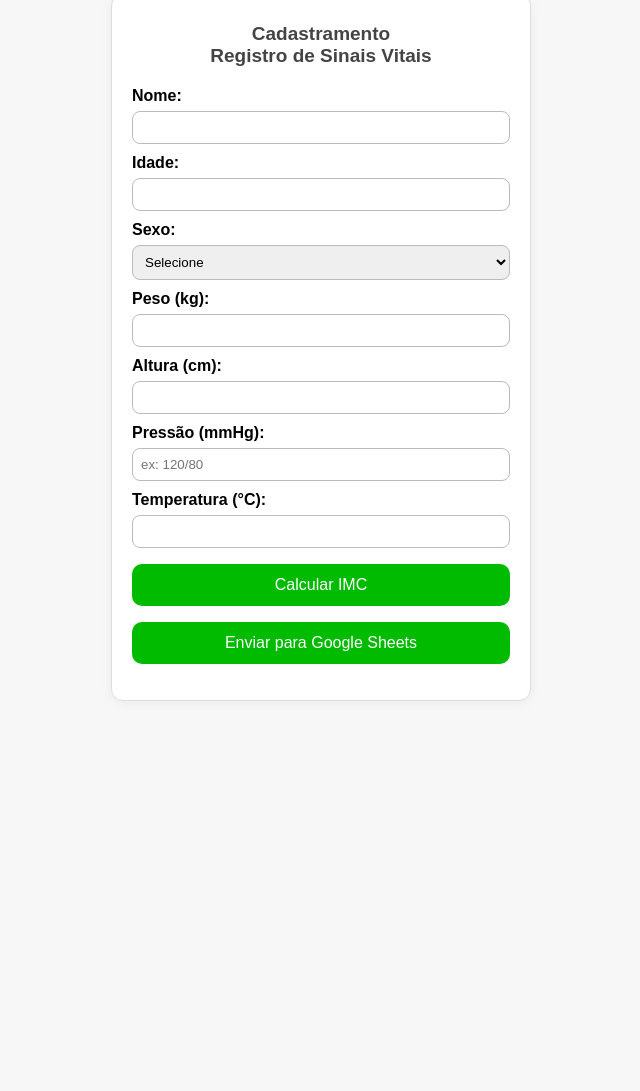
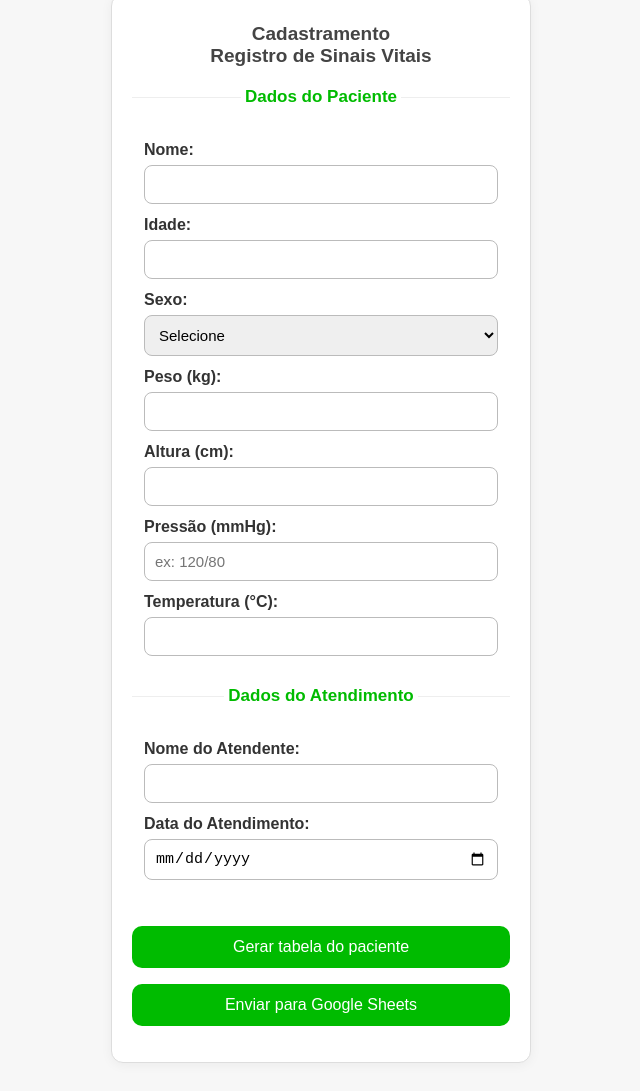
Before and after one commit to lucasnicolau30/Pace-2025, a website: page public/index.html in a window 1280 px wide. Shown: the part 223-1314 px from the top of the page, without its empty margins (319-959 px from the left). Before the commit the page ends 952 px from the top, so only its background shows below. Drawn offline with Linux system fonts and the light colour scheme.

Commit message:
reserva funcional local

```diff
--- a/public/index.html
+++ b/public/index.html
@@ -22,34 +22,49 @@
     <h4>Cadastramento<br>Registro de Sinais Vitais</h4>
 
     <form method="POST" action="/">
+        <!-- Dados do paciente -->
+        <fieldset>
+            <legend>Dados do Paciente</legend>
+
             <label for="nome">Nome:</label>
-    <input type="text" name="nome" id="nome">
+            <input type="text" name="nome" id="nome" required>
 
             <label for="idade">Idade:</label>
-    <input type="number" name="idade" id="idade">
+            <input type="number" name="idade" id="idade" required>
 
             <label for="sexo">Sexo:</label>
-    <select name="sexo" id="sexo">
+            <select name="sexo" id="sexo" required>
                 <option value="">Selecione</option>
                 <option value="masculino">Masculino</option>
                 <option value="feminino">Feminino</option>
             </select>
 
             <label for="peso">Peso (kg):</label>
-    <input type="number" name="peso" id="peso" step="0.1">
+            <input type="number" name="peso" id="peso" step="0.1" required>
 
             <label for="altura">Altura (cm):</label>
-    <input type="number" name="altura" id="altura">
+            <input type="number" name="altura" id="altura" required>
 
             <label for="pressao">Pressão (mmHg):</label>
-    <input type="text" name="pressao" id="pressao" placeholder="ex: 120/80">
+            <input type="text" name="pressao" id="pressao" inputmode="numeric" placeholder="ex: 120/80" required>
 
             <label for="temperatura">Temperatura (°C):</label>
-    <input type="number" name="temperatura" id="temperatura" step="0.1">
+            <input type="number" name="temperatura" id="temperatura" step="0.1" required>
+        </fieldset>
 
-    <button type="button" onclick="calcularIMC()">Calcular IMC</button>
+        <!-- Dados do atendimento -->
+        <fieldset>
+            <legend>Dados do Atendimento</legend>
+
+            <label for="atendente">Nome do Atendente:</label>
+            <input type="text" name="atendente" id="atendente" required>
+
+            <label for="data_atendimento">Data do Atendimento:</label>
+            <input type="date" name="data_atendimento" id="data_atendimento" required>
+        </fieldset>
+
+        <button type="button" onclick="calcularDados()">Gerar tabela do paciente</button>
         <button type="submit">Enviar para Google Sheets</button>
-
     </form>
 
     <p id="resultado"></p>
--- a/public/scripts.js
+++ b/public/scripts.js
@@ -23,8 +23,19 @@ pressaoInput.addEventListener("input", function () {
     this.value = formatted;
 });
 
-// ----- Função principal para calcular IMC e classificar dados -----
-function calcularIMC() {
+// Função auxiliar: cria ou atualiza inputs hidden no form
+function setHidden(form, name, value) {
+    let input = form.querySelector(`input[name="${name}"]`);
+    if (!input) {
+        input = document.createElement("input");
+        input.type = "hidden";
+        input.name = name;
+        form.appendChild(input);
+    }
+    input.value = value;
+}
+
+function calcularDados() {
     const nome = document.getElementById("nome").value.trim();
     const idade = document.getElementById("idade").value.trim();
     const sexo = document.getElementById("sexo").value;
@@ -32,85 +43,58 @@ function calcularIMC() {
     const alturaCm = parseFloat(document.getElementById("altura").value);
     const pressao = document.getElementById("pressao").value.trim();
     const temperatura = parseFloat(document.getElementById("temperatura").value);
+    const atendente = document.getElementById("atendente").value.trim();
+    const data_atendimento = document.getElementById("data_atendimento").value;
 
-    // Validação básica
-    if (!nome || !idade || !sexo || isNaN(peso) || isNaN(alturaCm) || !pressao || isNaN(temperatura)) {
-        document.getElementById("resultado").innerText = "⚠️ Preencha todos os campos antes de submeter.";
+    if (!nome || !idade || !sexo || isNaN(peso) || isNaN(alturaCm) || !pressao || isNaN(temperatura) || !atendente || !data_atendimento) {
+        document.getElementById("resultado").innerText = "⚠️ Preencha todos os campos antes de gerar o resumo.";
         return;
     }
 
     const alturaM = alturaCm / 100;
     const imc = peso / (alturaM * alturaM);
 
-    // ----- Classificação do IMC -----
+    // Classificação IMC
     let classificacao = "";
     let corIMC = "";
+    if (imc < 18.5) { classificacao = "Abaixo do peso"; corIMC = "#00FFFF"; }
+    else if (imc < 25) { classificacao = "Eutrófico"; corIMC = "#00ff80"; }
+    else if (imc < 30) { classificacao = "Sobrepeso"; corIMC = "#fe8330"; }
+    else if (imc < 35) { classificacao = "Obesidade grau I"; corIMC = "#c00000"; }
+    else if (imc < 40) { classificacao = "Obesidade grau II"; corIMC = "#c00000"; }
+    else { classificacao = "Obesidade grau III"; corIMC = "#c00000"; }
 
-    if (imc < 18.5) {
-        classificacao = "Abaixo do peso";
-        corIMC = "#00FFFF";
-    } else if (imc < 25) {
-        classificacao = "Eutrófico";
-        corIMC = "#00ff80";
-    } else if (imc < 30) {
-        classificacao = "Sobrepeso";
-        corIMC = "#fe8330";
-    } else if (imc < 35) {
-        classificacao = "Obesidade grau I";
-        corIMC = "#c00000";
-    } else if (imc < 40) {
-        classificacao = "Obesidade grau II";
-        corIMC = "#c00000";
-    } else {
-        classificacao = "Obesidade grau III";
-        corIMC = "#c00000";
-    }
-
-    // ----- Classificação da temperatura -----
+    // Classificação Temperatura
     let classTemp = "";
     let corTemp = "";
+    if (temperatura < 35.5) { classTemp = "Hipotermia"; corTemp = "#00FFFF"; }
+    else if (temperatura <= 36.9) { classTemp = "Normal"; corTemp = "#00ff80"; }
+    else if (temperatura <= 37.7) { classTemp = "Estado febril"; corTemp = "#fe8330"; }
+    else if (temperatura <= 38.9) { classTemp = "Febre Moderada"; corTemp = "#c00000"; }
+    else if (temperatura <= 39.9) { classTemp = "Febre Alta"; corTemp = "#c00000"; }
+    else { classTemp = "Febre Muito Alta"; corTemp = "#c00000"; }
 
-    if (temperatura < 35.5) {
-        classTemp = "Hipotermia";
-        corTemp = "#00FFFF";
-    } else if (temperatura <= 36.9) {
-        classTemp = "Normal";
-        corTemp = "#00ff80";
-    } else if (temperatura <= 37.7) {
-        classTemp = "Estado febril";
-        corTemp = "#fe8330";
-    } else if (temperatura <= 38.9) {
-        classTemp = "Febre Moderada";
-        corTemp = "#c00000";
-    } else if (temperatura <= 39.9) {
-        classTemp = "Febre Alta";
-        corTemp = "#c00000";
-    } else {
-        classTemp = "Febre Muito Alta";
-        corTemp = "#c00000";
-    }
-
-    // ----- Classificação da pressão arterial -----
+    // Classificação Pressão
     let classPressao = "";
     let corPressao = "";
     const [sis, dia] = pressao.split("/").map(Number);
 
     if (!isNaN(sis) && !isNaN(dia)) {
-        if (sis <= 90 && dia <= 60) { classPressao = "Hipotensão"; corPressao = "#00FFFF"; }
-        else if (sis < 120 && dia < 80) { classPressao = "Ótima"; corPressao = "#0096FF"; }
-        else if ((sis >= 120 && sis <= 129) || (dia >= 80 && dia <= 84)) { classPressao = "Normal"; corPressao = "#00ff80"; }
-        else if ((sis >= 130 && sis <= 139) || (dia >= 85 && dia <= 89)) { classPressao = "Pré-hipertensão"; corPressao = "#fe8330"; }
-        else if ((sis >= 140 && sis <= 159) || (dia >= 90 && dia <= 99)) { classPressao = "Hipertensão estágio I"; corPressao = "#c00000"; }
+        if (sis < 120) { classPressao = "Normal"; corPressao = "#0096FF"; }
+        else if (sis >= 120 && sis <= 139) { classPressao = "Pré-hipertensão"; corPressao = "#fe8330"; }
+        else if (sis >= 140 && sis <= 159){ classPressao = "Hipertensão estágio I"; corPressao = "#c00000"; }
         else if ((sis >= 160 && sis <= 179) || (dia >= 100 && dia <= 109)) { classPressao = "Hipertensão estágio II"; corPressao = "#c00000"; }
-        else if ((sis >= 180 || dia >= 110)) { classPressao = "Hipertensão estágio III"; corPressao = "#c00000"; }
+        else if (sis >= 180) { classPressao = "Hipertensão estágio III"; corPressao = "#c00000"; }
     } else {
         classPressao = "Valor inválido";
         corPressao = "#dc3545";
     }
 
-    // ----- Exibir resumo na tela -----
-    document.getElementById("resultado").innerHTML = `
-        <h4>Resumo dos Dados</h4>
+document.getElementById("resultado").innerHTML = `
+    <fieldset>
+        <legend>Resumo dos Dados</legend>
+        <p><strong>Paciente:</strong> ${nome} (${idade} anos, ${sexo})</p>
+        <p><strong>Atendente:</strong> ${atendente} em ${data_atendimento}</p>
         <table style="width:100%; border-collapse:collapse; text-align:center;">
             <tr>
                 <th style="border:1px solid #ccc; padding:8px;">Parâmetro</th>
@@ -133,5 +117,46 @@ function calcularIMC() {
                 <td style="border:1px solid #ccc; padding:8px; color:${corTemp};">${classTemp}</td>
             </tr>
         </table>
-    `;
+    </fieldset>
+`;
+
+    // Exibir resumo
+    // document.getElementById("resultado").innerHTML = `
+    //     <fieldset>
+    //     <h4 class="resumo-titulo">Resumo dos Dados</h4>
+    //     <p><strong>Paciente:</strong> ${nome} (${idade} anos, ${sexo})</p>
+    //     <p><strong>Atendente:</strong> ${atendente} em ${data_atendimento}</p>
+    //     <table style="width:100%; border-collapse:collapse; text-align:center;">
+    //         <tr>
+    //             <th style="border:1px solid #ccc; padding:8px;">Parâmetro</th>
+    //             <th style="border:1px solid #ccc; padding:8px;">Valor</th>
+    //             <th style="border:1px solid #ccc; padding:8px;">Classificação</th>
+    //         </tr>
+    //         <tr>
+    //             <td style="border:1px solid #ccc; padding:8px;">IMC</td>
+    //             <td style="border:1px solid #ccc; padding:8px;">${imc.toFixed(2)}</td>
+    //             <td style="border:1px solid #ccc; padding:8px; color:${corIMC};">${classificacao}</td>
+    //         </tr>
+    //         <tr>
+    //             <td style="border:1px solid #ccc; padding:8px;">Pressão</td>
+    //             <td style="border:1px solid #ccc; padding:8px;">${pressao}</td>
+    //             <td style="border:1px solid #ccc; padding:8px; color:${corPressao};">${classPressao}</td>
+    //         </tr>
+    //         <tr>
+    //             <td style="border:1px solid #ccc; padding:8px;">Temperatura</td>
+    //             <td style="border:1px solid #ccc; padding:8px;">${temperatura} °C</td>
+    //             <td style="border:1px solid #ccc; padding:8px; color:${corTemp};">${classTemp}</td>
+    //         </tr>
+    //     </table>
+    // </fieldset>
+    // `;
+
+    // Enviar para o backend junto com o form
+    const form = document.querySelector("form");
+    setHidden(form, "imc", imc.toFixed(2));
+    setHidden(form, "classificacao", classificacao);
+    setHidden(form, "classPressao", classPressao);
+    setHidden(form, "classTemp", classTemp);
+    setHidden(form, "atendente_nome", atendente);
+    setHidden(form, "data_atendimento", data_atendimento);
 }
--- a/public/styles.css
+++ b/public/styles.css
@@ -62,18 +62,38 @@ h3 {
   color: #444;
 }
 
+/* ==== Fieldset e Legend ==== */
+fieldset {
+  border: none;
+  margin: 20px 0;
+  padding-top: 12px;
+  border-top: 1px solid #eee; /* linha em todos */
+}
+
+legend {
+  font-size: 17px;
+  font-weight: 700;
+  margin-bottom: 10px;
+  color: #00bb00;
+  text-align: center;
+  padding: 0 4px;
+}
+/* =========================== */
+
 label {
   display: block;
-  margin-top: 10px;
+  margin-top: 12px;
   font-weight: 600;
+  color: #333;
 }
 
 input, select {
   width: 100%;
-  padding: 8px;
+  padding: 10px;
   margin-top: 6px;
   border: 1px solid #bbb;
   border-radius: 8px;
+  font-size: 15px;
 }
 
 button {
@@ -88,7 +108,7 @@ button {
   font-size: 16px;
 }
 
-button:hover{
+button:hover {
   background-color: #006100;
 }
 
```
Also changed, not shown: backend/server.js (+111 -6 lines). Lines whose indentation alone changed are shown as unchanged.
